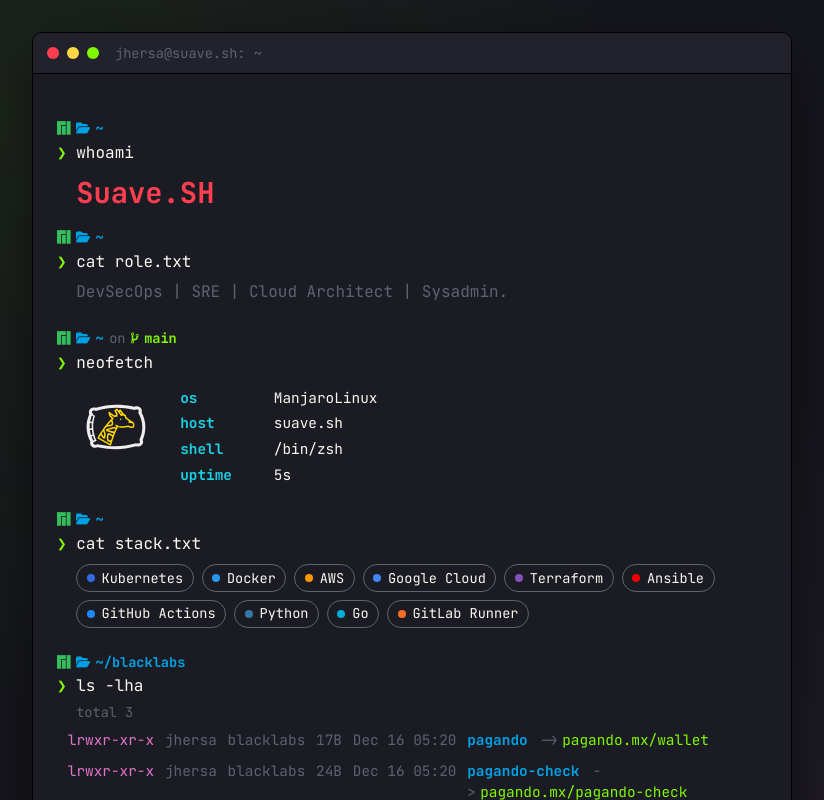
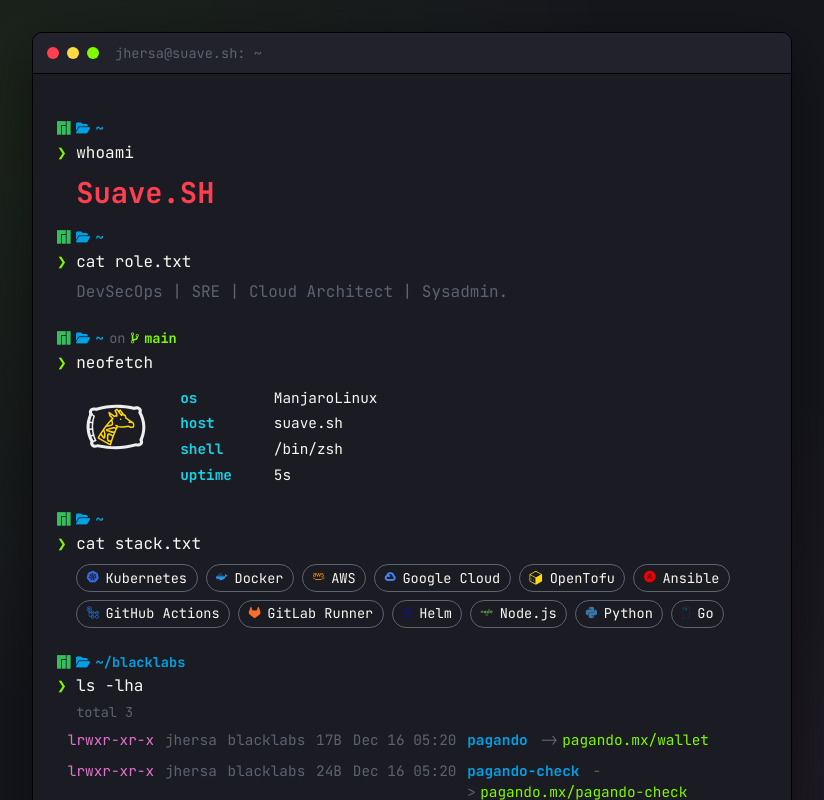
Before and after one commit to jhersa/page, a Vue app: page / in a window 1280 px wide. Shown: the top 800 px of the page, without its empty margins (228-1052 px from the left). Built offline with nearby package versions, Linux system fonts and the light colour scheme.

Commit message:
Usa iconos de marca reales en el stack y lo amplia a 12 tecnologias
Reemplaza los puntos de color por los glifos de marca de la fuente
de iconos para cada tecnologia. Sustituye Terraform por OpenTofu
(logo SVG oficial, no incluido en Nerd Fonts) y agrega Node.js y Helm.

```diff
--- a/src/components/Stack.vue
+++ b/src/components/Stack.vue
@@ -1,17 +1,20 @@
 <script setup>
 import Prompt from './Prompt.vue';
+import OpenTofuIcon from './icons/OpenTofuIcon.vue';
 
 const stack = [
-  { name: 'Kubernetes', color: '#326CE5' },
-  { name: 'Docker', color: '#2496ED' },
-  { name: 'AWS', color: '#FF9900' },
-  { name: 'Google Cloud', color: '#4285F4' },
-  { name: 'Terraform', color: '#844FBA' },
-  { name: 'Ansible', color: '#EE0000' },
-  { name: 'GitHub Actions', color: '#2088FF' },
-  { name: 'Python', color: '#3776AB' },
-  { name: 'Go', color: '#00ADD8' },
-  { name: 'GitLab Runner', color: '#FC6D26' },
+  { name: 'Kubernetes', icon: '', color: '#326CE5' },
+  { name: 'Docker', icon: '', color: '#2496ED' },
+  { name: 'AWS', icon: '', color: '#FF9900' },
+  { name: 'Google Cloud', icon: '', color: '#4285F4' },
+  { name: 'OpenTofu', svg: true, color: '#FEDA15' },
+  { name: 'Ansible', icon: '', color: '#EE0000' },
+  { name: 'GitHub Actions', icon: '', color: '#2088FF' },
+  { name: 'GitLab Runner', icon: '', color: '#FC6D26' },
+  { name: 'Helm', icon: '', color: '#0F1689' },
+  { name: 'Node.js', icon: '', color: '#539E43' },
+  { name: 'Python', icon: '', color: '#3776AB' },
+  { name: 'Go', icon: '', color: '#00ADD8' },
 ];
 </script>
 
@@ -22,7 +25,8 @@ const stack = [
 
   <ul class="stack">
     <li v-for="tool in stack" :key="tool.name" class="tool">
-      <span class="dot" :style="{ backgroundColor: tool.color }"></span>
+      <OpenTofuIcon v-if="tool.svg" class="icon-svg" :style="{ color: tool.color }" />
+      <span v-else class="nf" :style="{ color: tool.color }">{{ tool.icon }}</span>
       {{ tool.name }}
     </li>
   </ul>
@@ -53,10 +57,15 @@ const stack = [
   font-size: 0.85em;
 }
 
-.dot {
-  width: 8px;
-  height: 8px;
-  border-radius: 50%;
-  display: inline-block;
+.nf {
+  font-family: "Symbols Nerd Font";
+  font-size: 1.1em;
+  line-height: 1;
+}
+
+.icon-svg {
+  width: 1em;
+  height: 1em;
+  flex-shrink: 0;
 }
 </style>
--- /dev/null
+++ b/src/components/icons/OpenTofuIcon.vue
@@ -0,0 +1,7 @@
+<template>
+  <svg xmlns="http://www.w3.org/2000/svg" viewBox="0 0 37.96 41.01" width="1em" height="1em" fill="currentColor" aria-hidden="true">
+    <path d="M36.47,9.21l-1.86-1.02s-.03-.02-.04-.02L20.37,.36c-.86-.47-1.91-.47-2.77,0L3.4,8.16s-.02,.01-.03,.02l-1.87,1.03C.57,9.71,0,10.68,0,11.73V29.28C0,30.33,.57,31.3,1.49,31.81l14.34,7.88s.04,.02,.06,.03l1.71,.94c.86,.47,1.91,.47,2.77,0l1.72-.94s.03-.02,.05-.03l14.34-7.88c.92-.51,1.49-1.47,1.49-2.52V11.73c0-1.05-.57-2.02-1.49-2.52Zm-18.6,13.17v14.79h0v.02c0,.1-.04,.19-.08,.27,0,.01,0,.03-.01,.05-.06,.1-.14,.18-.23,.23,0,0-.01,0-.02,0-.09,.05-.19,.08-.3,.09-.03,0-.06-.02-.1-.02-.07,0-.15,0-.22-.05l-3.58-1.97L2.56,29.87c-.21-.12-.34-.34-.34-.58V13.67h0c0-.51,.54-.83,.98-.58l14.34,7.88c.21,.12,.34,.34,.34,.58v.83Zm15.89-11.37s-.04,.03-.05,.05c-.05,.07-.1,.14-.19,.19l-13.43,7.38h0s-.79,.43-.79,.43c-.2,.11-.44,.11-.64,0l-.79-.43h0S4.45,11.25,4.45,11.25c-.07-.04-.12-.11-.17-.17-.02-.03-.06-.05-.08-.08-.04-.08-.06-.17-.07-.26,0-.07,0-.13,.01-.19,.01-.07,.02-.14,.05-.2,.02-.04,.07-.07,.11-.11,.04-.05,.07-.1,.13-.14h.01s0,0,0-.01L18.66,2.29c.2-.11,.44-.11,.64,0l14.2,7.81s0,0,0,0h.02c.07,.05,.11,.11,.15,.17,.03,.03,.07,.05,.09,.09,.11,.2,.11,.45,0,.65Z"/>
+    <path d="M6.69,23.14c-.93-.49-1.74-.04-1.82,1.01,0,0,0,.01,0,.02l3.36,1.77s0-.01,0-.02c.08-1.05-.61-2.29-1.54-2.78Z"/>
+    <path d="M11.98,26.2c-.93-.49-1.74-.04-1.82,1.01,0,0,0,.01,0,.02l3.36,1.77s0-.01,0-.02c.08-1.05-.61-2.29-1.54-2.78Z"/>
+  </svg>
+</template>
```
